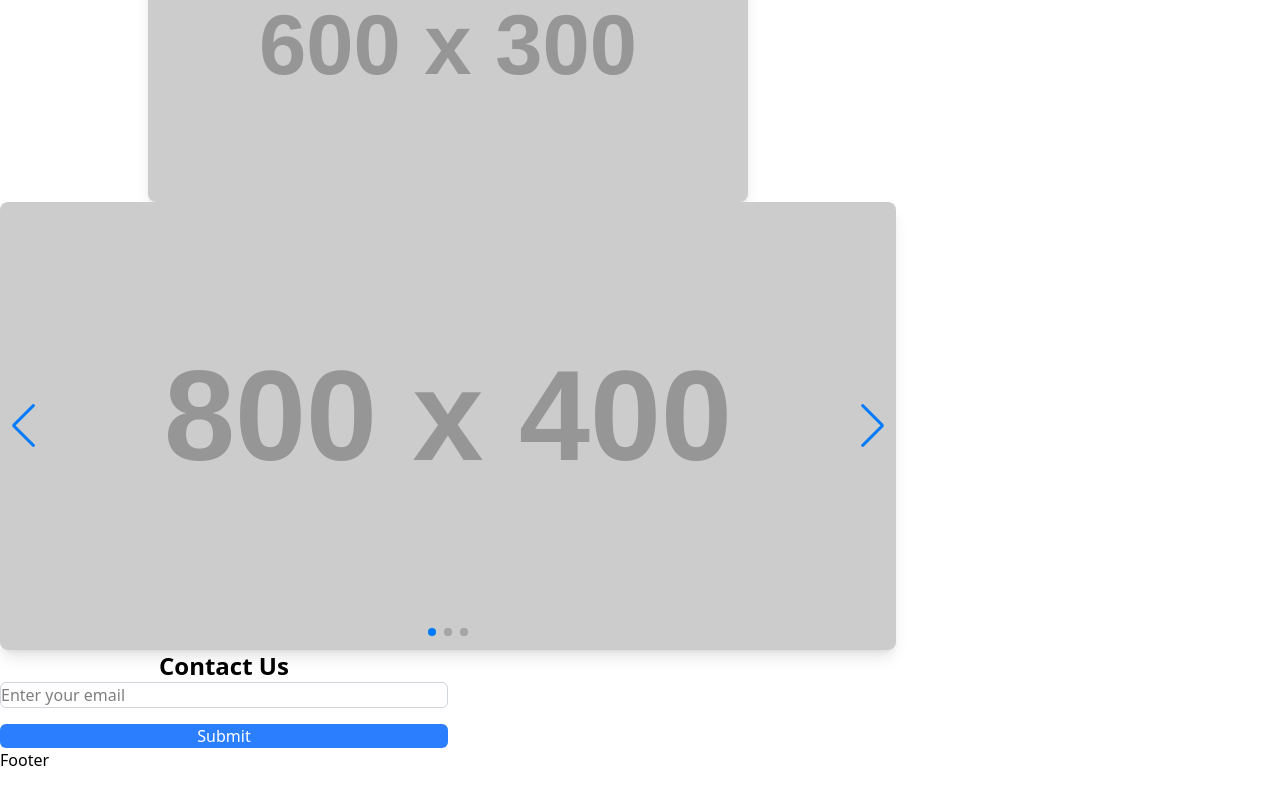
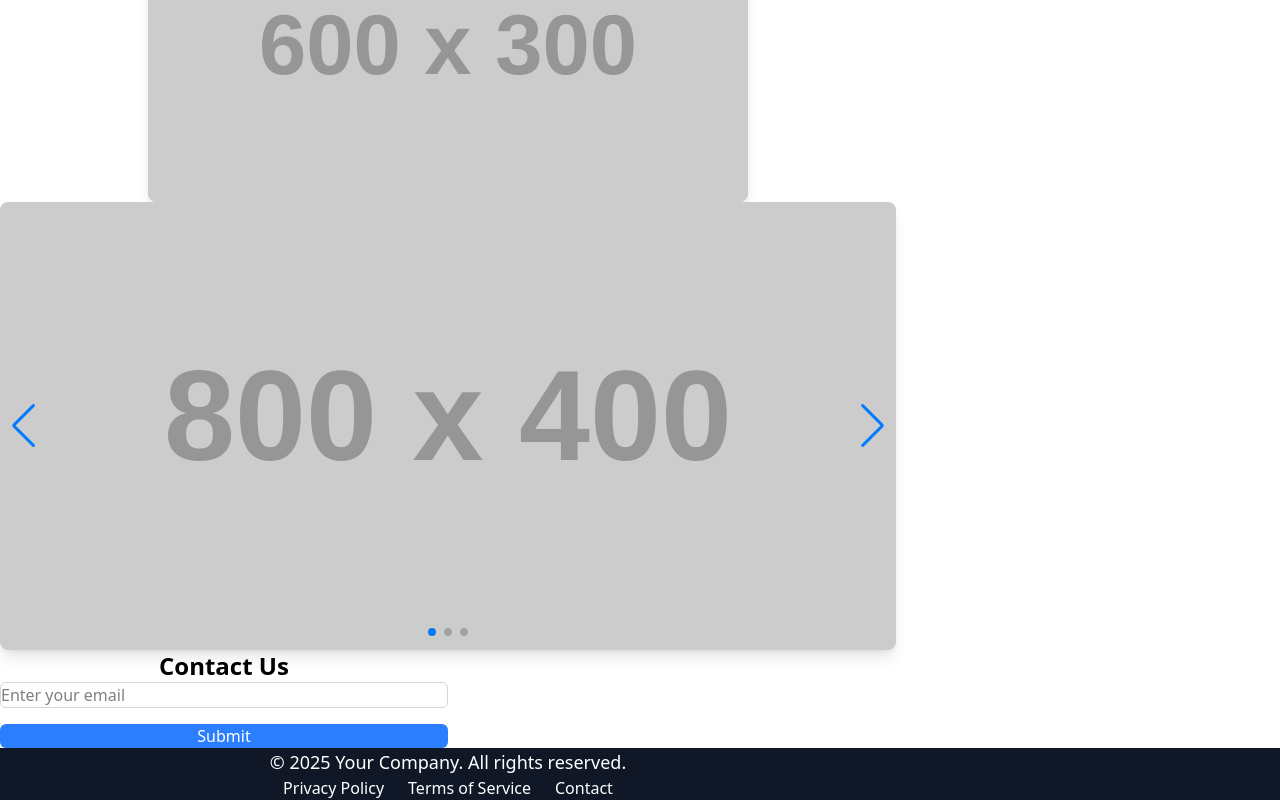
Before and after one commit to MDJAmin/AI_Website, a React (Vite) app: page / in a window 1280 px wide. Shown: the part 186-986 px from the top of the page. Before the commit the page ends 958 px from the top, so only its background shows below. Built offline with nearby package versions, Linux system fonts and the light colour scheme.

Commit message:
Feat: footer

```diff
--- a/src/Components/Footer.jsx
+++ b/src/Components/Footer.jsx
@@ -1,7 +1,16 @@
-import React from 'react'
+import React from 'react';
 
 export default function Footer() {
   return (
-    <div id='Footer'>Footer</div>
-  )
+    <footer id='Footer' className='w-full bg-gray-900 text-white py-6 text-center'>
+      <div className='max-w-4xl mx-auto'>
+        <p className='text-lg'>&copy; {new Date().getFullYear()} Your Company. All rights reserved.</p>
+        <div className='flex justify-center gap-6 mt-4'>
+          <a href='#' className='hover:text-blue-400 transition-colors'>Privacy Policy</a>
+          <a href='#' className='hover:text-blue-400 transition-colors'>Terms of Service</a>
+          <a href='#' className='hover:text-blue-400 transition-colors'>Contact</a>
+        </div>
+      </div>
+    </footer>
+  );
 }
```
